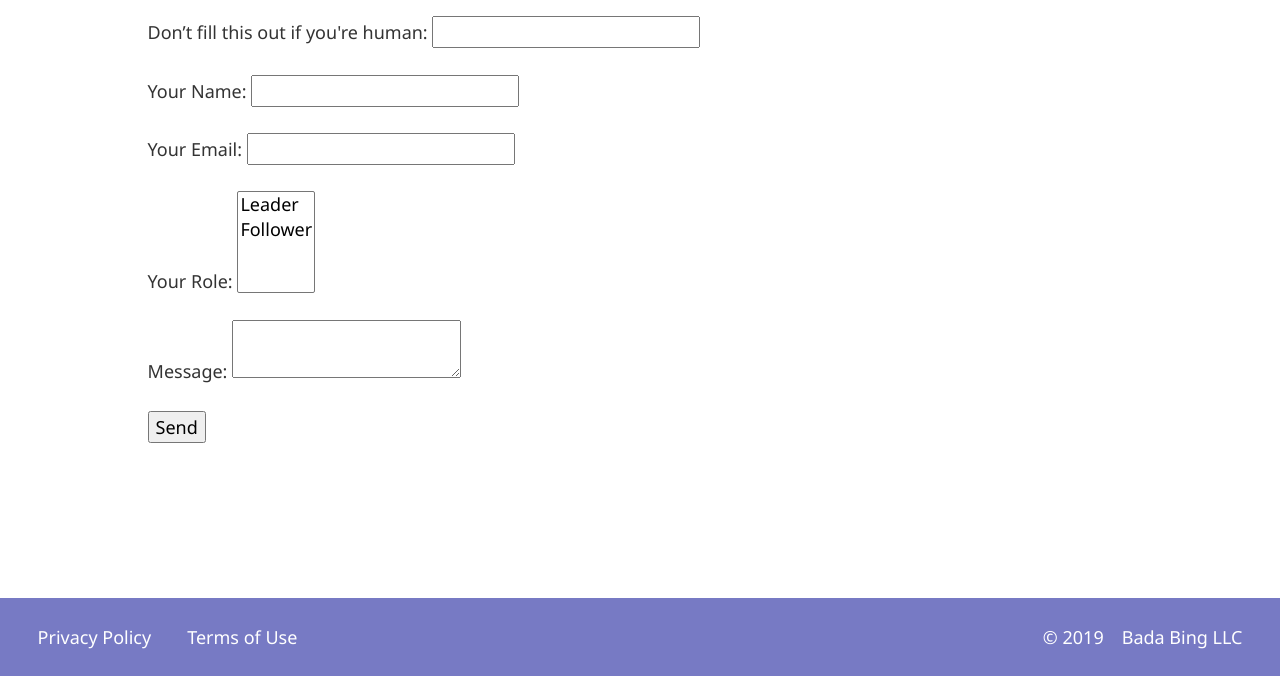
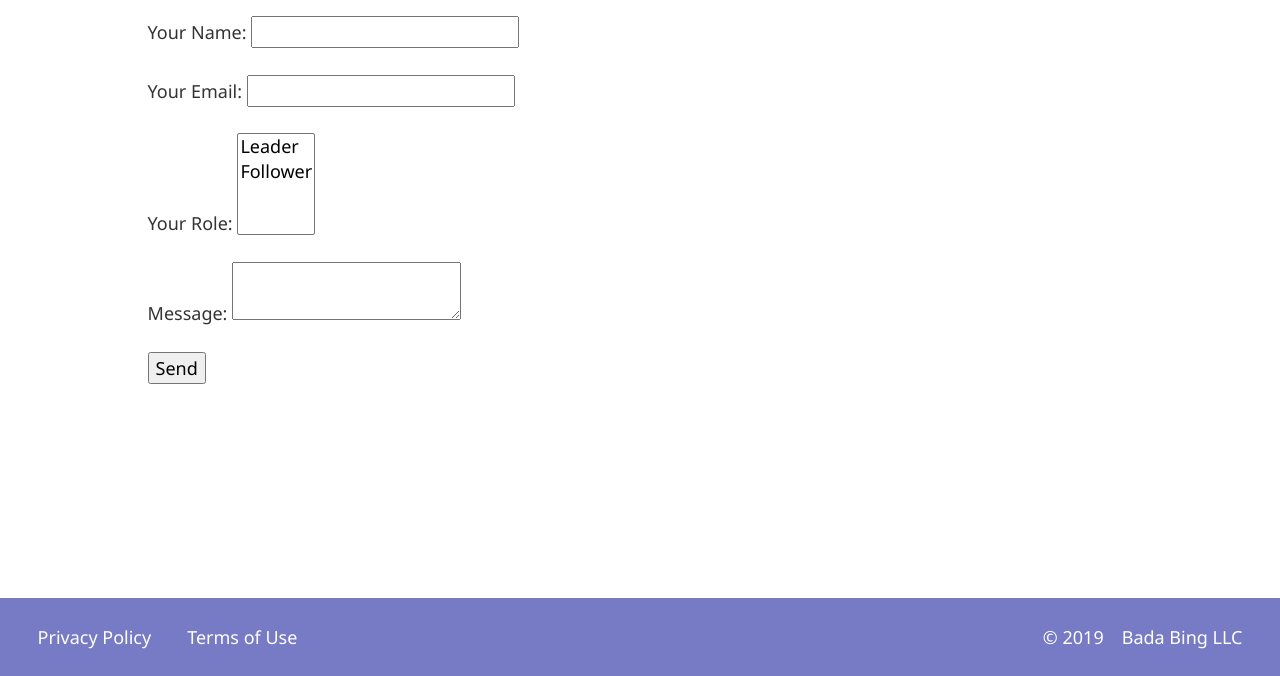
Before and after one commit to bahoffman/HabitControl2, a Gatsby site: page /contact in a window 1280 px wide. Shown: the part 124-800 px from the top of the page. Built offline with nearby package versions, Linux system fonts and the light colour scheme; Gatsby itself is replaced by a stand-in of ours.

Commit message:
latest
 more form netlify

```diff
--- a/src/components/contactNetlify.js
+++ b/src/components/contactNetlify.js
@@ -2,17 +2,14 @@ import React from "react"
 // mport styled from "styled-components"
 
 const ContactForm = () => (
+  <div>
     <form
       name="contact"
       method="POST"
       netlify-honeypot="bot-field"
       data-netlify="true"
     >
-    <p class="hidden">
-      <label>
-        Don’t fill this out if you're human: <input name="bot-field" />
-      </label>
-    </p>
+      <input type="hidden" name="bot-field" />
       <p>
         <label>
           Your Name: <input type="text" name="name" />
@@ -41,6 +38,7 @@ const ContactForm = () => (
         <button type="submit">Send</button>
       </p>
     </form>
+  </div>
 )
 
 export default ContactForm
```
Lines whose indentation alone changed are shown as unchanged.
